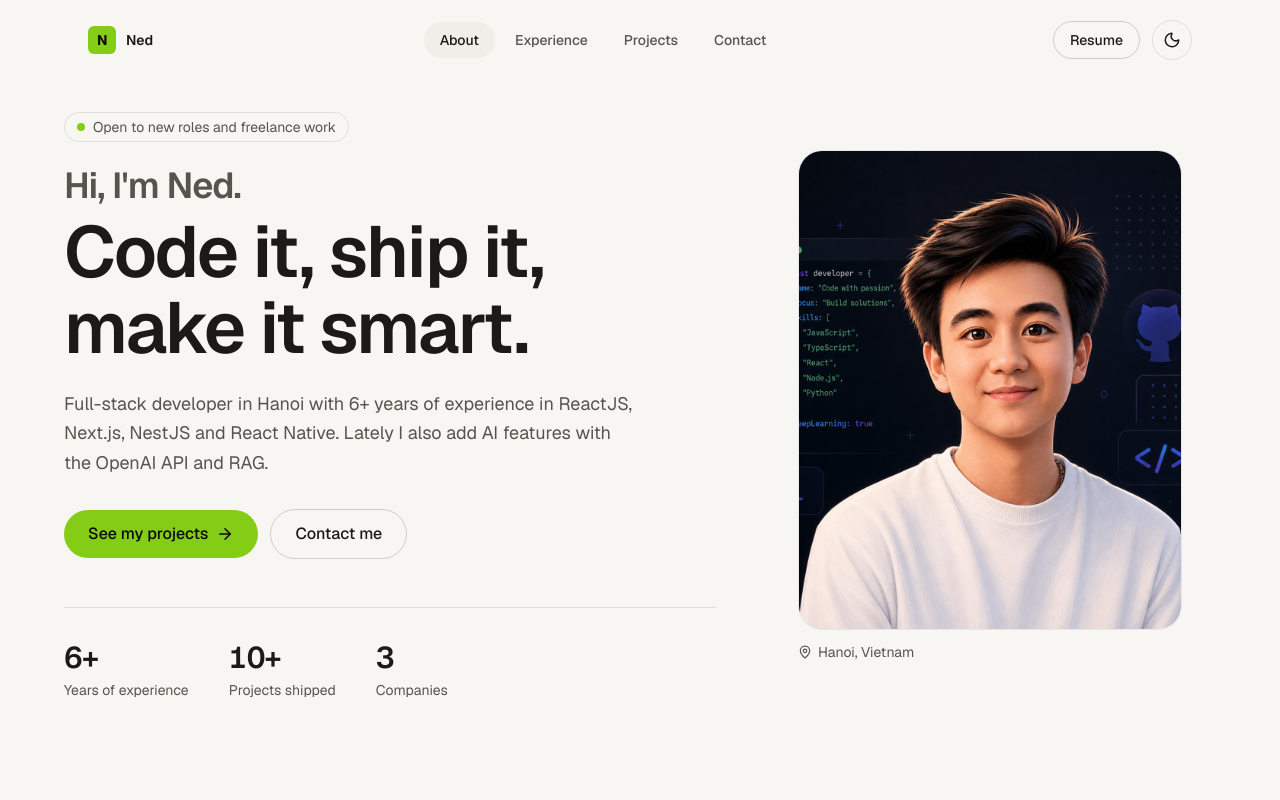
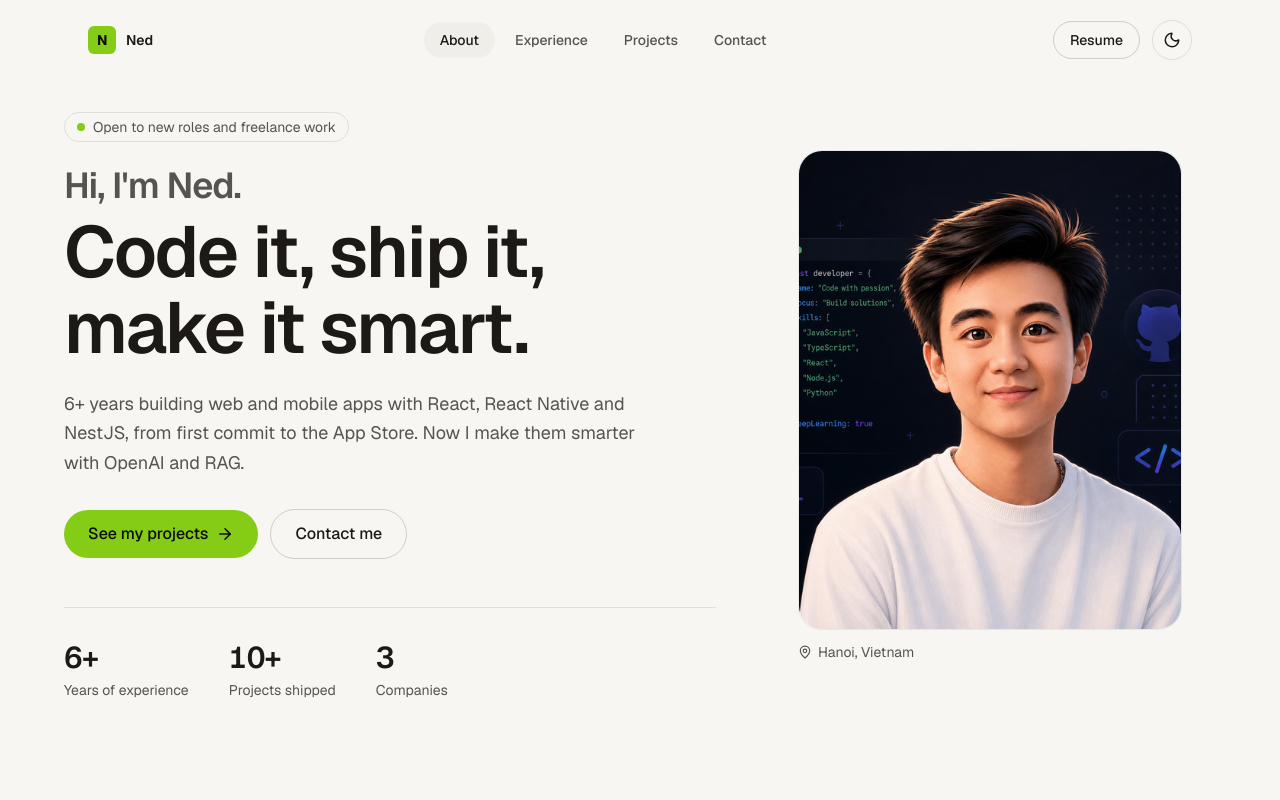
Before and after one commit to neddtu/portfolio, a React (Vite) app: page / in a window 1280 px wide. Shown: the top 800 px of the page. Built offline with nearby package versions, Linux system fonts and the light colour scheme.

Commit message:
content: sharper hero intro

```diff
--- a/src/components/Hero.jsx
+++ b/src/components/Hero.jsx
@@ -57,9 +57,9 @@ const Hero = () => {
             custom={2}
             className="mt-6 max-w-xl text-lg leading-relaxed text-muted"
           >
-            Full-stack developer in Hanoi with 6+ years of experience in ReactJS,
-            Next.js, NestJS and React Native. Lately I also add AI features
-            with the OpenAI API and RAG.
+            6+ years building web and mobile apps with React, React Native and
+            NestJS, from first commit to the App Store. Now I make them smarter
+            with OpenAI and RAG.
           </motion.p>
 
           {/* CTAs */}
```
